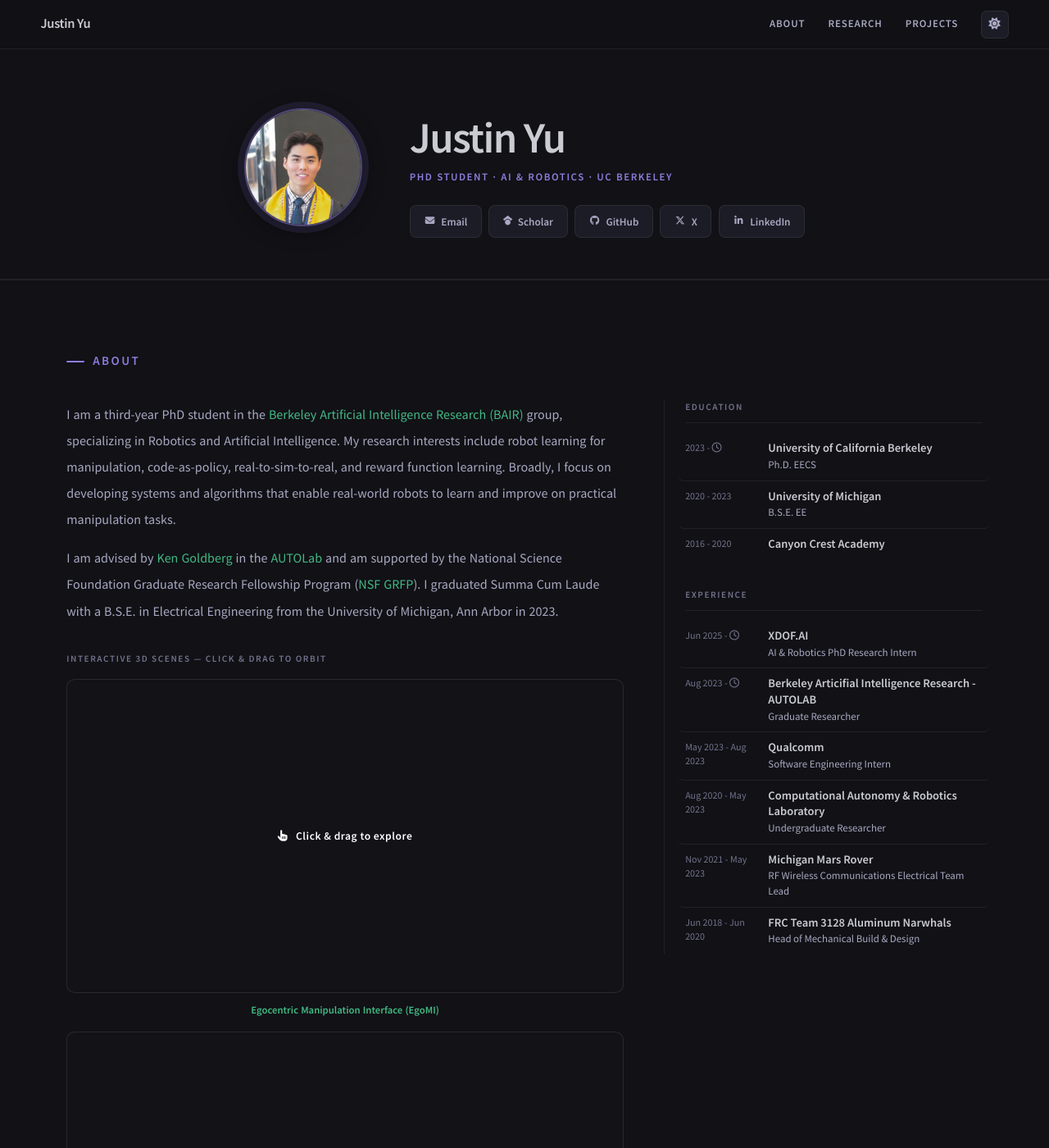
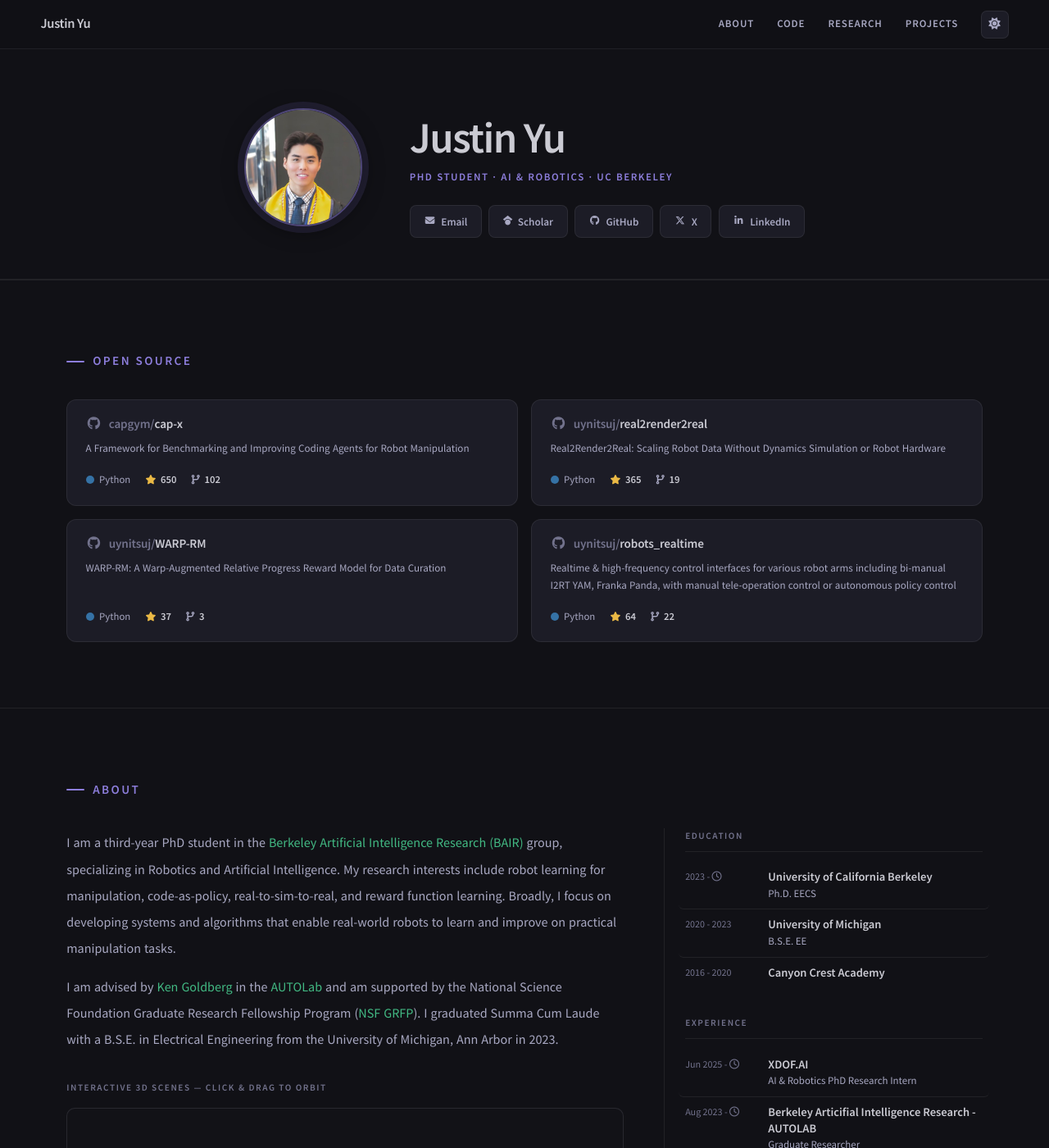
Before and after one commit to uynitsuj/uynitsuj.github.io, a Jekyll site: the page built from index.html, in a window 1280 px wide and 1400 px high. Shown: the whole window at 82% size. Built offline with Jekyll 4.4.1, drawn with Linux system fonts in a browser that asks for light colours; nearby versions of some CDN libraries; a script that is not in the unit is left out; comment, search, counter and statistics services are not loaded.

Commit message:
gh stats

```diff
--- /dev/null
+++ b/_data/index/repos.yml
@@ -0,0 +1,34 @@
+# GitHub repositories shown as cards on the home page (#repos section).
+# `stars`/`forks` are fallback values baked into the HTML — the live counts are
+# fetched client-side from the GitHub API on page load (see the repo-stars script
+# in _layouts/home.html) and overwrite these when the request succeeds. Keep them
+# roughly current so the cards look right before/if the fetch fails or is rate-limited.
+# `lang_color` is the language dot color (GitHub's Python blue by default).
+- name: cap-x
+  owner: capgym
+  descr: A Framework for Benchmarking and Improving Coding Agents for Robot Manipulation
+  language: Python
+  lang_color: "#3572A5"
+  stars: 650
+  forks: 102
+- name: real2render2real
+  owner: uynitsuj
+  descr: "Real2Render2Real: Scaling Robot Data Without Dynamics Simulation or Robot Hardware"
+  language: Python
+  lang_color: "#3572A5"
+  stars: 365
+  forks: 19
+- name: WARP-RM
+  owner: uynitsuj
+  descr: "WARP-RM: A Warp-Augmented Relative Progress Reward Model for Data Curation"
+  language: Python
+  lang_color: "#3572A5"
+  stars: 37
+  forks: 3
+- name: robots_realtime
+  owner: uynitsuj
+  descr: Realtime &amp; high-frequency control interfaces for various robot arms including bi-manual I2RT YAM, Franka Panda, with manual tele-operation control or autonomous policy control
+  language: Python
+  lang_color: "#3572A5"
+  stars: 64
+  forks: 22
--- a/_layouts/home.html
+++ b/_layouts/home.html
@@ -572,6 +572,64 @@ hr.section-rule { border: none; border-top: 1px solid var(--border); margin: 0;
 .proj-btn i { font-size: 0.82em; }
 
 /* =============================================================================
+   OPEN SOURCE — GitHub repo cards (live star counts)
+   ============================================================================= */
+.repo-grid {
+  display: grid;
+  grid-template-columns: 1fr 1fr;
+  gap: 1rem;
+}
+
+.repo-card {
+  background: var(--bg-card);
+  border: 1px solid var(--border);
+  border-radius: 12px;
+  padding: 1.15rem 1.35rem;
+  display: flex; flex-direction: column;
+  color: var(--tx) !important;
+  transition: border-color 0.2s cubic-bezier(0.16, 1, 0.3, 1), transform 0.25s cubic-bezier(0.16, 1, 0.3, 1), box-shadow 0.25s cubic-bezier(0.16, 1, 0.3, 1);
+}
+.repo-card:hover {
+  border-color: var(--border-hi);
+  transform: translateY(-3px);
+  box-shadow: var(--shadow-md);
+}
+
+.repo-name {
+  display: flex; align-items: center; gap: 0.5rem;
+  font-size: 0.92rem; font-weight: 700; letter-spacing: -0.01em;
+  line-height: 1.3; margin-bottom: 0.55rem;
+  word-break: break-word;
+}
+.repo-name .repo-gh { color: var(--tx-muted); font-size: 1.05em; flex-shrink: 0; }
+.repo-name .repo-owner { color: var(--tx-muted); font-weight: 600; }
+.repo-card:hover .repo-name { color: var(--accent); }
+
+.repo-desc {
+  font-size: 0.79rem; color: var(--tx-2); line-height: 1.6;
+  flex: 1; margin-bottom: 1rem;
+}
+
+.repo-meta {
+  display: flex; align-items: center; flex-wrap: wrap; gap: 1.1rem;
+  font-size: 0.77rem; color: var(--tx-2);
+}
+.repo-lang { display: inline-flex; align-items: center; gap: 0.4rem; }
+.repo-lang-dot {
+  width: 10px; height: 10px; border-radius: 50%;
+  display: inline-block; flex-shrink: 0;
+}
+.repo-stat { display: inline-flex; align-items: center; gap: 0.35rem; }
+.repo-stat i { font-size: 0.9em; }
+.repo-stat .fa-star { color: var(--gold); }
+.repo-stat-num {
+  font-variant-numeric: tabular-nums; font-weight: 700; color: var(--tx);
+  transition: color 0.3s cubic-bezier(0.16, 1, 0.3, 1);
+}
+/* brief highlight when a live count replaces the fallback */
+.repo-stat-num.repo-stat-live { color: var(--accent-hi); }
+
+/* =============================================================================
    FOOTER
    ============================================================================= */
 .site-footer {
@@ -591,6 +649,7 @@ hr.section-rule { border: none; border-top: 1px solid var(--border); margin: 0;
   .hero-avatar    { width: 108px; height: 108px; }
   .about-grid     { grid-template-columns: 1fr; gap: 2.5rem; }
   .proj-grid      { grid-template-columns: 1fr; }
+  .repo-grid      { grid-template-columns: 1fr; }
   .pub-card       { flex-direction: column; }
   .pub-thumb      { width: 100%; max-height: 190px; }
   /* hide most nav links on small screens, show all via hamburger placeholder */
@@ -607,7 +666,8 @@ hr.section-rule { border: none; border-top: 1px solid var(--border); margin: 0;
 .nav-brand:focus-visible,
 .hero-cta:focus-visible,
 .pub-btn:focus-visible,
-.proj-btn:focus-visible {
+.proj-btn:focus-visible,
+.repo-card:focus-visible {
   outline: 2px solid var(--accent);
   outline-offset: 3px;
   border-radius: 4px;
@@ -624,7 +684,8 @@ hr.section-rule { border: none; border-top: 1px solid var(--border); margin: 0;
     transform: translateY(-2px);
     box-shadow: var(--shadow-md);
   }
-  .proj-card:active {
+  .proj-card:active,
+  .repo-card:active {
     border-color: var(--border-hi);
     transform: translateY(-3px);
     box-shadow: var(--shadow-md);
@@ -656,6 +717,7 @@ hr.section-rule { border: none; border-top: 1px solid var(--border); margin: 0;
   <a href="#hero" class="nav-brand">Justin Yu</a>
   <div class="nav-links">
     <a href="#about"    class="nav-link always-show">About</a>
+    <a href="#repos"    class="nav-link">Code</a>
     <a href="#research" class="nav-link">Research</a>
     <a href="#projects" class="nav-link">Projects</a>
     <button class="theme-btn" id="theme-btn" title="Toggle light / dark mode">
@@ -710,6 +772,43 @@ hr.section-rule { border: none; border-top: 1px solid var(--border); margin: 0;
           </a>
           {% endif %}
         </div>
+      </div>
+    </div>
+  </section>
+
+  <!-- ═══════════════════════════ OPEN SOURCE ═══════════════════════════ -->
+  <hr class="section-rule">
+  <section id="repos">
+    <div class="section-shell">
+      <div class="section-eyebrow">Open Source</div>
+      <div class="repo-grid">
+      {% for repo in site.data.index.repos %}
+        <a class="repo-card"
+           href="https://github.com/{{ repo.owner }}/{{ repo.name }}"
+           target="_blank" rel="noopener"
+           data-repo="{{ repo.owner }}/{{ repo.name }}">
+          <span class="repo-name">
+            <i class="fa fa-fw fa-github repo-gh"></i>
+            <span><span class="repo-owner">{{ repo.owner }}/</span>{{ repo.name }}</span>
+          </span>
+          <p class="repo-desc">{{ repo.descr }}</p>
+          <div class="repo-meta">
+            {% if repo.language %}
+            <span class="repo-lang">
+              <span class="repo-lang-dot" style="background: {{ repo.lang_color | default: '#3572A5' }};"></span>{{ repo.language }}
+            </span>
+            {% endif %}
+            <span class="repo-stat" title="Stars">
+              <i class="fas fa-star"></i>
+              <span class="repo-stat-num" data-stars>{{ repo.stars }}</span>
+            </span>
+            <span class="repo-stat" title="Forks">
+              <i class="fas fa-code-branch"></i>
+              <span class="repo-stat-num" data-forks>{{ repo.forks }}</span>
+            </span>
+          </div>
+        </a>
+      {% endfor %}
       </div>
     </div>
   </section>
@@ -864,6 +963,39 @@ const observer = new IntersectionObserver(entries => {
 }, { rootMargin: '-60px 0px -45% 0px', threshold: 0 });
 
 sections.forEach(s => observer.observe(s));
+
+/* ---------- Live GitHub repo stats ----------
+   Overwrites the baked-in fallback star/fork counts (from _data/index/repos.yml)
+   with live values from the GitHub API. On any error (offline, rate-limited 403,
+   malformed payload) the fallback numbers are left untouched. */
+(function () {
+  function fmt(n) {
+    if (n < 1000) return String(n);
+    return (n / 1000).toFixed(1).replace(/\.0$/, '') + 'k';
+  }
+  function set(card, sel, value) {
+    if (typeof value !== 'number' || isNaN(value)) return;
+    const el = card.querySelector(sel);
+    if (!el) return;
+    const next = fmt(value);
+    if (el.textContent.trim() !== next) {
+      el.textContent = next;
+      el.classList.add('repo-stat-live');
+      setTimeout(() => el.classList.remove('repo-stat-live'), 1200);
+    }
+  }
+  document.querySelectorAll('.repo-card[data-repo]').forEach(card => {
+    fetch('https://api.github.com/repos/' + card.getAttribute('data-repo'), {
+      headers: { 'Accept': 'application/vnd.github+json' }
+    })
+      .then(res => { if (!res.ok) throw new Error('HTTP ' + res.status); return res.json(); })
+      .then(data => {
+        set(card, '[data-stars]', data.stargazers_count);
+        set(card, '[data-forks]', data.forks_count);
+      })
+      .catch(() => { /* keep baked-in fallback numbers */ });
+  });
+})();
 </script>
 
 </body>
```
